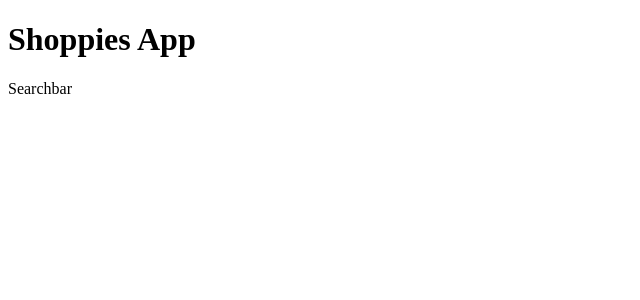
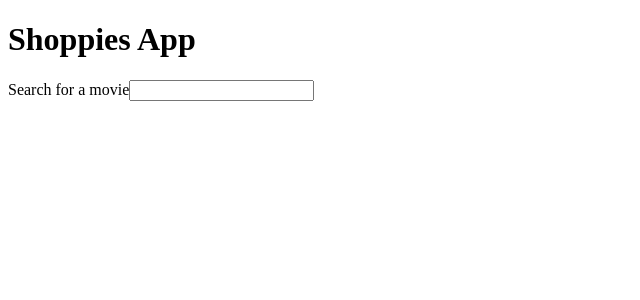
Before and after one commit to aneeshkodali/MovieNomination, a React (Create React App) app: page / in a window 1280 px wide. Shown: the top 300 px of the page, without its empty margins (0-640 px from the left). Built offline with nearby package versions, Linux system fonts and the light colour scheme.

Commit message:
Add Form to Searchbar

```diff
--- a/src/components/Searchbar.js
+++ b/src/components/Searchbar.js
@@ -1,9 +1,27 @@
 import React, { useState } from 'react';
 
 const Searchbar = () => {
+
+    // state for term
+    const [term, setTerm] = useState('');
+
+    // function to handle search form submission
+    const onSubmit = (event) => {
+        // prevent page from refreshing
+        event.preventDefault();
+        console.log('submitted', term)
+    }
+
     return (
         <div>
-            Searchbar
+            <form onSubmit={onSubmit}>
+                <label>Search for a movie</label>
+                <input
+                    type="text"
+                    value={term}
+                    onChange={(e) => setTerm(e.target.value)}
+                />
+            </form>
         </div>
     );
 };
```
